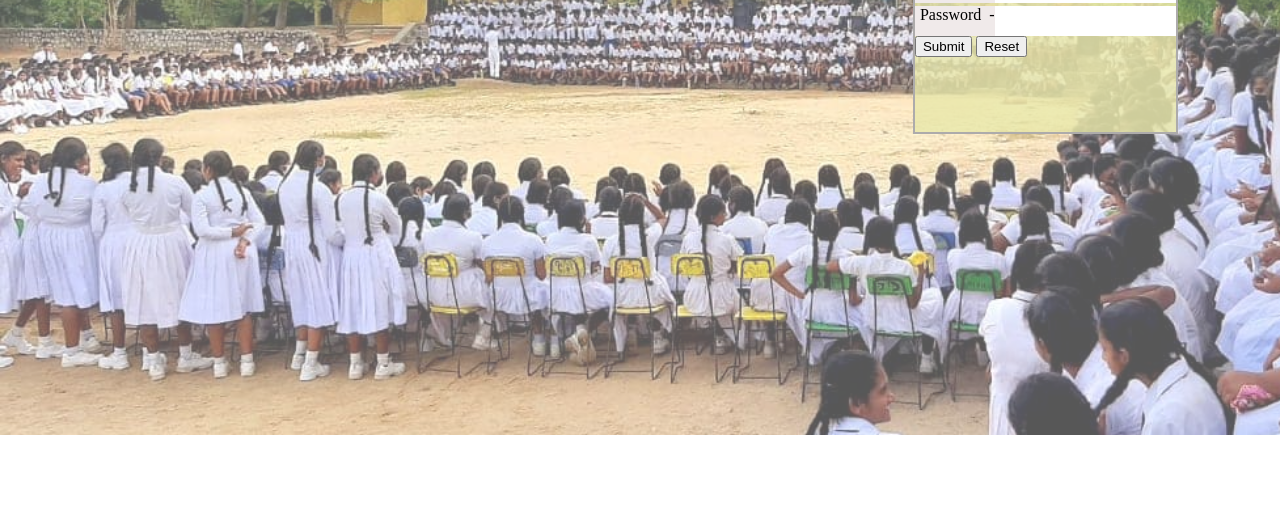
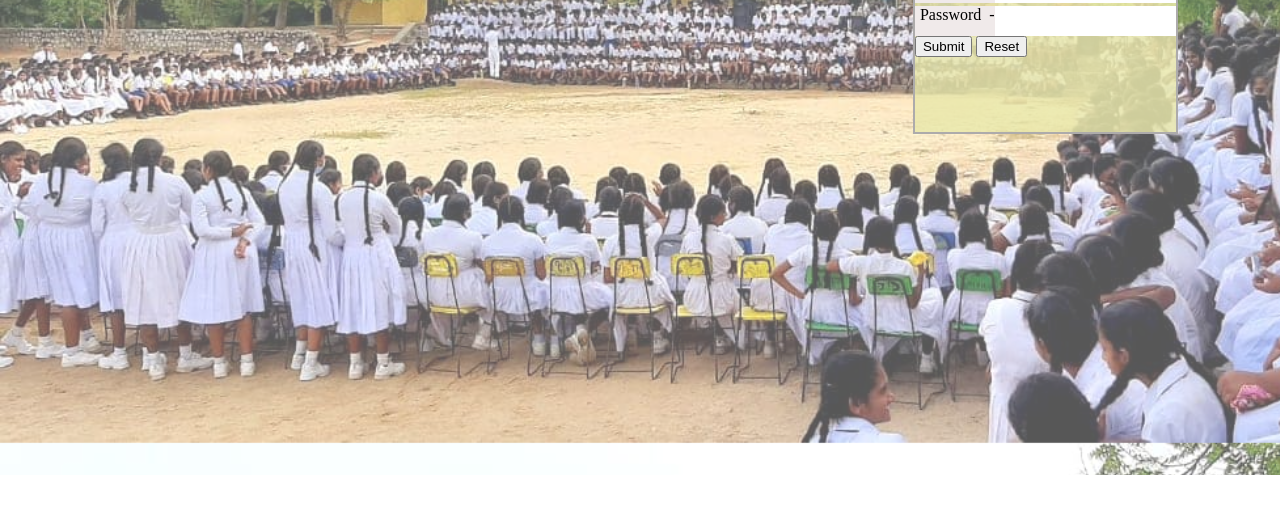
Before and after one commit to supun-adithya/educational-web, a plain HTML site: page index.html in a window 1280 px wide. Shown: the part 245-758 px from the top of the page. Drawn offline with Linux system fonts and the light colour scheme.

Commit message:
css changes

```diff
--- a/assests/css/style.css
+++ b/assests/css/style.css
@@ -6,6 +6,8 @@ a{
 input:focus, textarea:focus {
     outline: 0;
 }
+/* _______________________/Index Page\_______________________*/
+
 body{
     cursor:crosshair;
     margin: 0;
@@ -13,9 +15,12 @@ body{
     /* margin: 0 5%; */
 
 }
+
+/* Header Section */
+
 header{
-position: relative;
-    height: 85vh;
+    position: relative;
+    height: 90vh;
 
 
 
@@ -80,7 +85,11 @@ nav ul li{
     float: left;
 }
 
-/* LMS */
+/* End Header Section */
+
+
+/* LMS Section */
+
 .lmsLogin{
     border: 2px solid rgb(173, 171, 171);
     background-color: #e9e8abd0;
@@ -161,4 +170,5 @@ nav ul li{
     float: right;
 
 }
-/* End LMS */
+
+/* End LMS Section */
```
